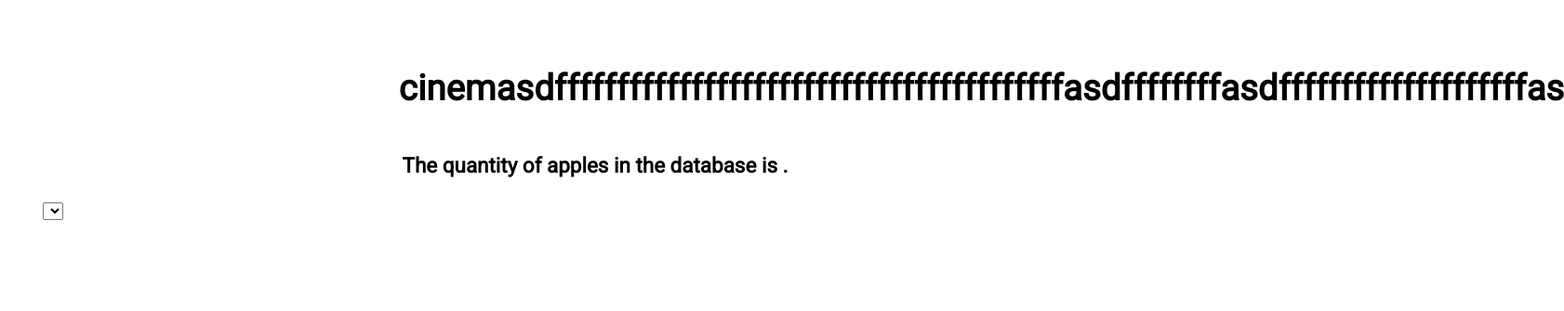
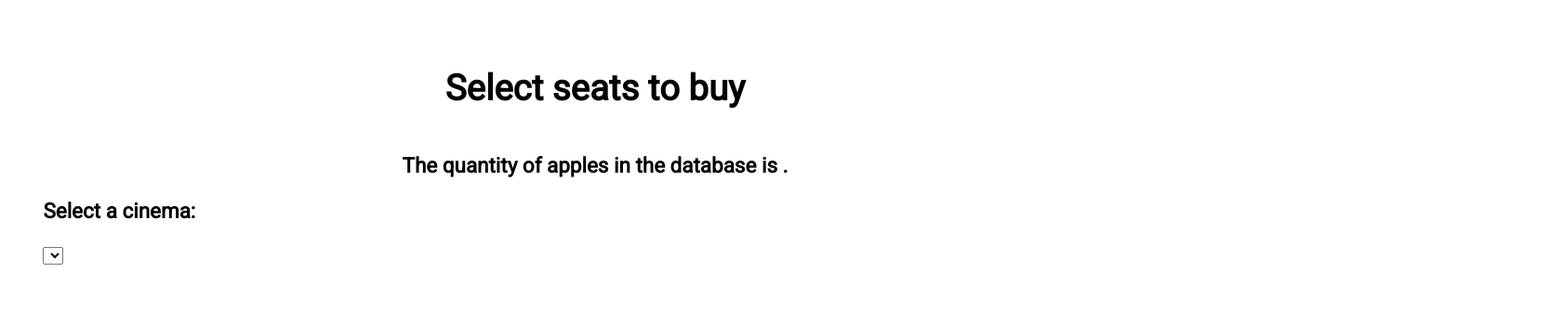
Before and after one commit to taljacob2/carteav, a website: page static/cinemas.html in a window 1280 px wide. Shown: the whole page at 93% size, 1682 px wide, since content can reach past the window. Drawn offline with Linux system fonts and the light colour scheme; no server answers.

Commit message:
Edit CSS
Signed-off-by: Tal Jacob <taljacob2@gmail.com>

```diff
--- a/static/cinemas.html
+++ b/static/cinemas.html
@@ -5,7 +5,7 @@
     <meta charset="UTF-8">
     <meta http-equiv="X-UA-Compatible">
     <meta name="viewport" content="width=device-width, initial-scale=1.0">
-    <title>cinemaasdfffffffffffffffffffffffffffffffffffffs - Home Page</title>
+    <title>Cinemas - Cinemas Page</title>
     <!-- <link rel="icon" type="image/x-icon" href="https://scontent.ftlv20-1.fna.fbcdn.net/v/t39.30808-1/292539649_476883617577487_3698612663373260177_n.png?stp=dst-png_p200x200&_nc_cat=107&ccb=1-7&_nc_sid=c6021c&_nc_ohc=sSEAye9w7bUAX_4Toke&_nc_ht=scontent.ftlv20-1.fna&oh=00_AfCQmiHCppxVaT5qrLFFwbJdPstw98pT5M-ya0k6DZdrZQ&oe=641D5C9D"> -->
     <link rel="stylesheet" href="styles.css">
 </head>
@@ -19,7 +19,7 @@
 
                 <!-- <img class="logo" src="https://scontent.ftlv20-1.fna.fbcdn.net/v/t39.30808-1/292539649_476883617577487_3698612663373260177_n.png?stp=dst-png_p200x200&_nc_cat=107&ccb=1-7&_nc_sid=c6021c&_nc_ohc=sSEAye9w7bUAX_4Toke&_nc_ht=scontent.ftlv20-1.fna&oh=00_AfCQmiHCppxVaT5qrLFFwbJdPstw98pT5M-ya0k6DZdrZQ&oe=641D5C9D" alt="logo"> -->
 
-                <h1>cinemasdfffffffffffffffffffffffffffffffffffffffffasdffffffffasdffffffffffffffffffffas</h1>
+                <h1>Select seats to buy</h1>
 
             </div>
 
@@ -30,6 +30,9 @@
             </div>
 
         </div>
+
+
+        <h3>Select a cinema: </h3>
 
         <select id="select-cinema"></select>
 
--- a/static/styles.css
+++ b/static/styles.css
@@ -60,6 +60,7 @@ div.seat {
     justify-content: center;
     align-items: center;
     cursor: pointer;
+    border-radius: 0.5em;
 }
 
 div.seat.taken {
```
